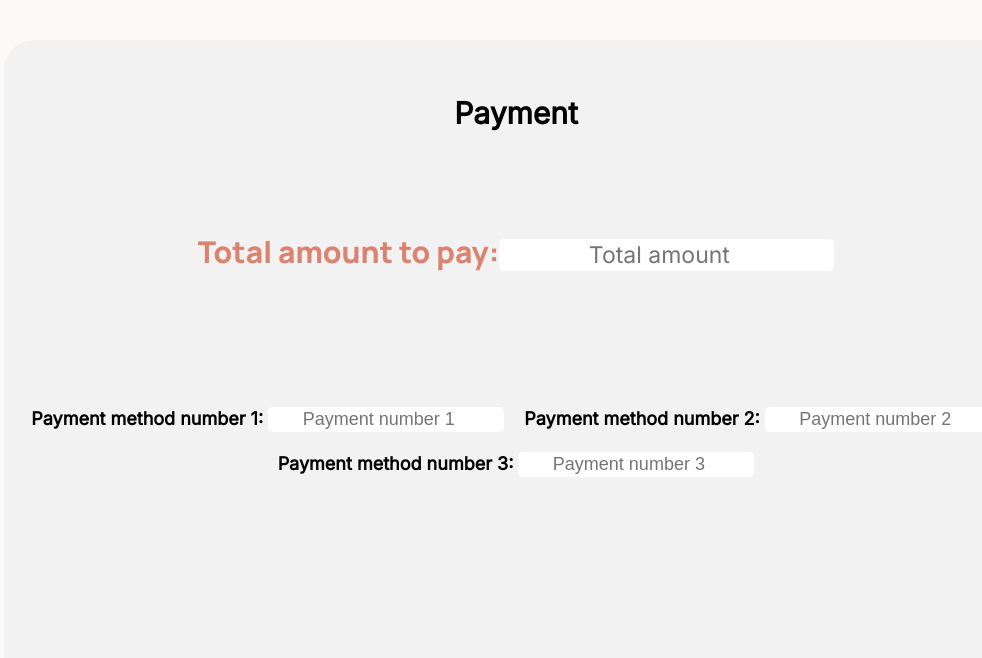
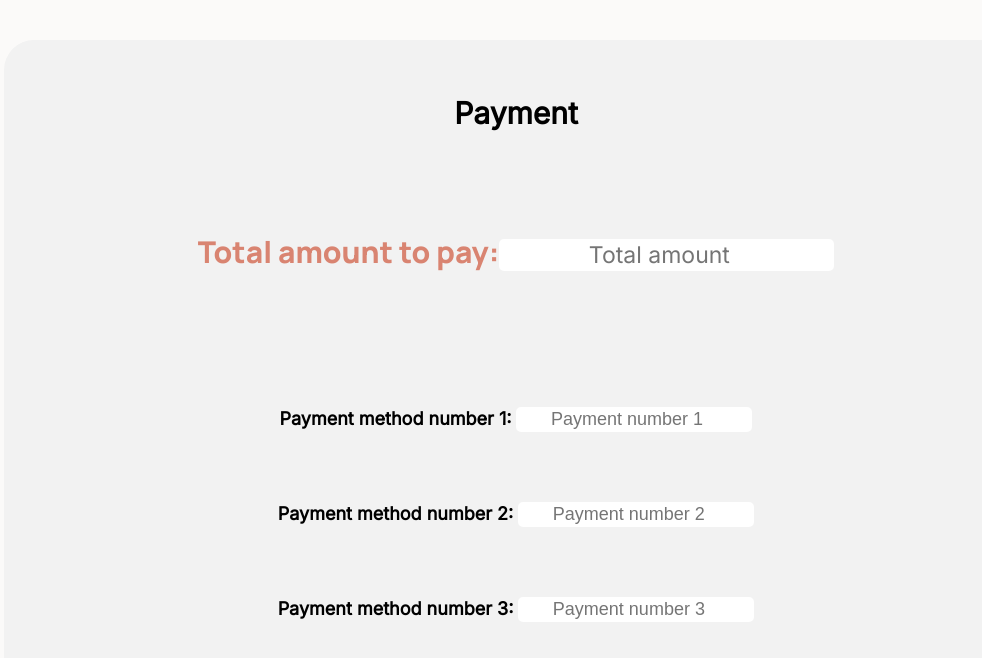
Before and after one commit to ClaraChaouat/urban-parakeet, a React (Create React App) app: page / in a window 1280 px wide. Shown: the top 658 px of the page, without its empty margins (124-1106 px from the left). Built offline with nearby package versions, Linux system fonts and the light colour scheme.

Commit message:
Added props

```diff
--- a/src/App.js
+++ b/src/App.js
@@ -5,7 +5,7 @@ function App() {
   return (
     <div className="App">
       <div className="wrapper">
-        <PaymentPage />
+        <PaymentPage count={3} />
       </div>
     </div>
   );
--- a/src/components/PaymentPage.js
+++ b/src/components/PaymentPage.js
@@ -1,20 +1,19 @@
 import "./paymentpage.scss";
 import { useState } from "react";
 
-const count = 3;
 
 export function numberUpTo2decimals(num) {
   return parseFloat(num.toFixed(2));
 }
 
-export function PaymentPage() {
+export function PaymentPage(props) {
   const [totalAmount, setTotalAmount] = useState("");
   const [paymentMethods, setPaymentMethods] = useState([]);
 
   function handleTotalAmount(event) {
-    const methodValue = numberUpTo2decimals(event.target.value / count);
+    const methodValue = numberUpTo2decimals(event.target.value / props.count);
     setTotalAmount(+event.target.value);
-    setPaymentMethods([...new Array(count)].fill(methodValue));
+    setPaymentMethods([...new Array(props.count)].fill(methodValue));
   }
 
   function handlePaymentMethod(event, fieldIndex) {
@@ -28,7 +27,7 @@ export function PaymentPage() {
 
       //Change the other field values
 
-      const evenValue = (totalAmount - fieldValue) / (count - 1);
+      const evenValue = (totalAmount - fieldValue) / (props.count - 1);
 
       newAmounts.forEach((field, index) => {
         if (index !== fieldIndex) {
@@ -60,7 +59,7 @@ export function PaymentPage() {
           </div>
         </div>
         <div className="paymentMethodsContainer">
-          {[...new Array(count)].map((item, i) => {
+          {[...new Array(props.count)].map((item, i) => {
             return (
               <div key={i} className="paymentMethods">
                 <label htmlFor="Payment method type amount">
--- a/src/components/paymentpage.scss
+++ b/src/components/paymentpage.scss
@@ -46,8 +46,9 @@ input {
 
 .paymentMethodsContainer {
   display: flex;
+  flex-direction: column;
   justify-content: center;
-  gap: 20px;
+  gap: 70px;
   padding-bottom: 300px;
   padding-top: 100px;
   flex-wrap: wrap;
```
